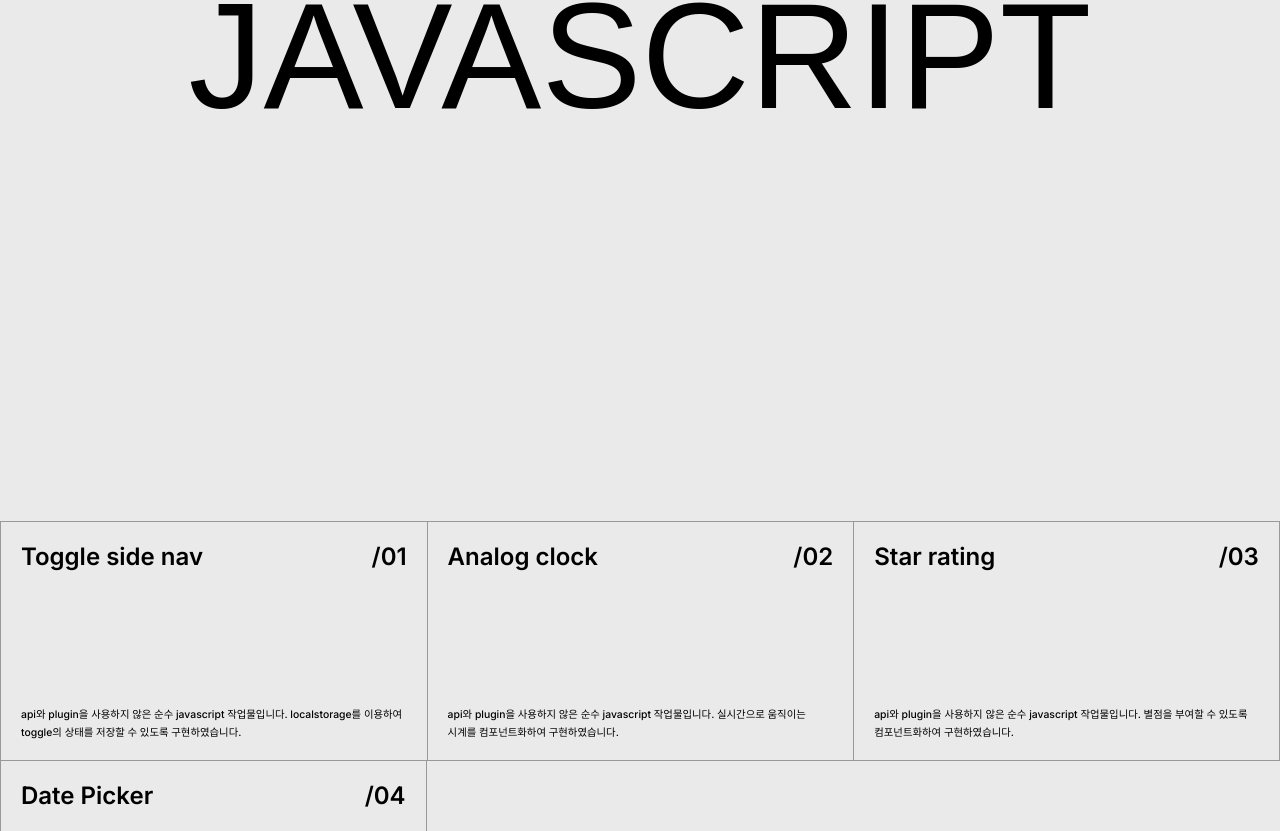
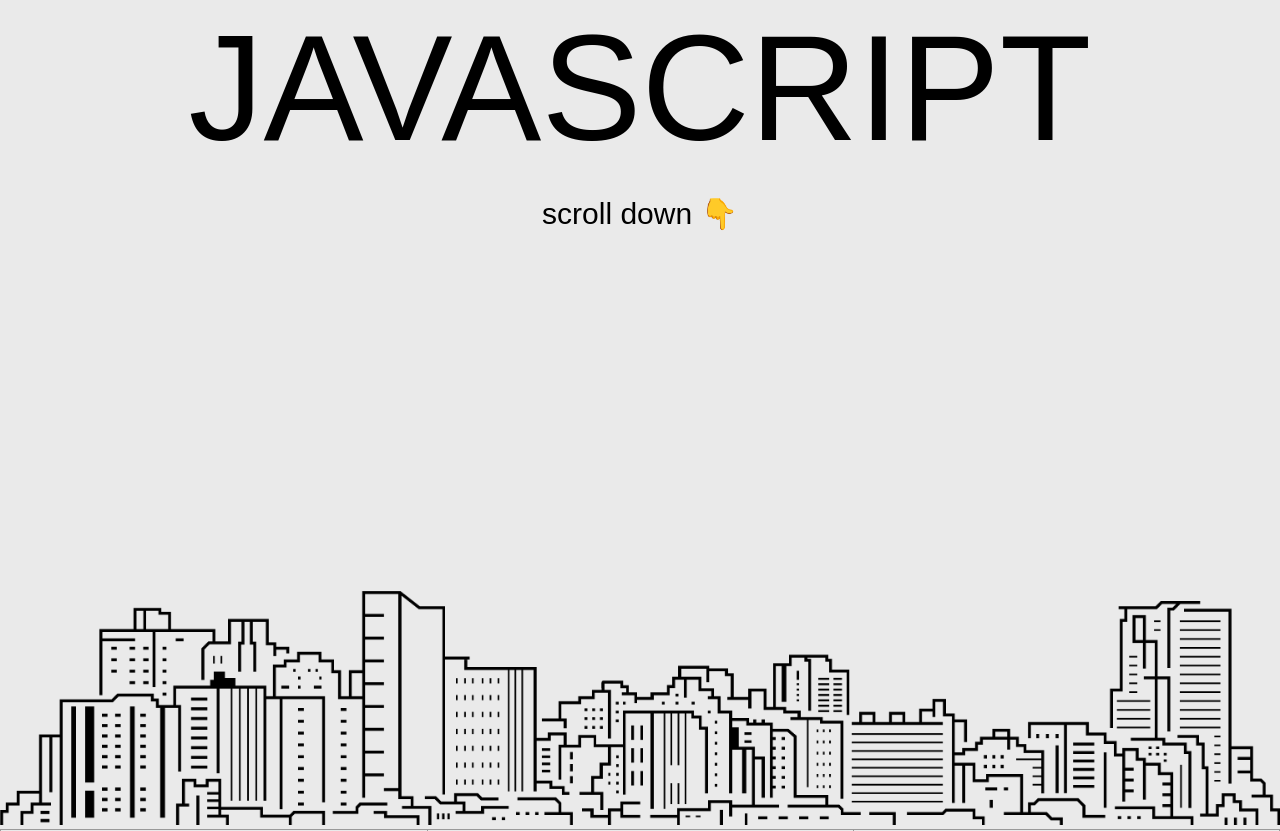
Before and after one commit to pie-suhee/suhee, a React (Create React App) app: page /javascript in a window 1280 px wide. Shown: the part 309-1140 px from the top of the page. Built offline with nearby package versions, Linux system fonts and the light colour scheme; a web font is replaced by a local one.

Commit message:
20231020

```diff
--- a/src/components/Header.js
+++ b/src/components/Header.js
@@ -1,4 +1,4 @@
-import React, { useState } from 'react';
+import React, { useState, useEffect } from 'react';
 import { Link } from 'react-router-dom';
 
 const Header = () => {
@@ -8,6 +8,18 @@ const Header = () => {
         setMenuOpen(!menuOpen);
     };
 
+    useEffect(() => {
+        if (menuOpen) {
+            document.body.classList.add('main_page');
+        } else {
+            document.body.classList.remove('main_page');
+        }
+
+        return () => {
+            document.body.classList.remove('main_page');
+        };
+    }, [menuOpen]);
+
     const sideMenu = () => {
         setMenuOpen(false);
     }
@@ -15,7 +27,7 @@ const Header = () => {
     return (
         <>
             <header>
-                <div className="logo">
+                <div className="logoBtn">
                     <Link to="/" className="Thesignature" onClick={sideMenu}>
                         suhee
                     </Link>
@@ -26,7 +38,7 @@ const Header = () => {
                     <div className="menu-line menu-line-2"></div>
                 </div>
 
-                <div className="contact">
+                <div className="contactBtn">
                     <Link to="/contact" className="Thesignature" onClick={sideMenu}>
                         contact
                     </Link>
--- a/src/components/List.js
+++ b/src/components/List.js
@@ -1,4 +1,5 @@
 import React, { useState, useEffect } from 'react';
+import { useLocation } from 'react-router-dom';
 import '../scss/list.scss';
 
 const projectURL = '/project.json';
@@ -19,12 +20,26 @@ const List = ({ category }) => {
             });
     }, [category]);
 
+    const location = useLocation();
+
+    useEffect(() => {
+        window.scrollTo(0, 0);
+    }, [location]);
+
     return (
         <section className="list">
             <div className="category">
-                <span>{category}</span>
+                <div className="subTitle">
+                    <span className="text">{category}</span>
+                    <span className="scroll">
+                        scroll down 👇
+                    </span>
+                </div>
             </div>
             <div className="list_con">
+                <div className="cityBg">
+                    <img src="/cityBg.png" alt="도시 이미지"/>
+                </div>
                 <ul>
                     {projects.map((project, index) => {
                         const formattedIndex = (index + 1).toString().padStart(2, '0');
--- a/src/scss/all.scss
+++ b/src/scss/all.scss
@@ -81,6 +81,12 @@ body {
   font-family: 'Druk Trial', sans-serif;
   -webkit-font-smoothing: antialiased;
   -moz-osx-font-smoothing: grayscale;
+  -ms-overflow-style: none;
+  scrollbar-width: none;
+
+  &::-webkit-scrollbar {
+    display: none;
+  }
 
   .Thesignature {
     font-family: 'Thesignature Regular';
--- a/src/scss/common.scss
+++ b/src/scss/common.scss
@@ -8,9 +8,10 @@ header {
     background-color: #eaeaea;
     border-bottom: 1px solid #999999;
     box-sizing: border-box;
-    position: fixed;
+    position: sticky;
+    top: 0;
     z-index: 20000;
-    .logo,.contact {
+    .logoBtn,.contactBtn {
         a {
             display: block;
             margin-top: 15px;
@@ -18,7 +19,7 @@ header {
         }
     }
 
-    .contact {
+    .contactBtn {
         padding-right: 27px;
     }
 
--- /dev/null
+++ b/src/scss/contact.scss
@@ -0,0 +1,16 @@
+.contact {
+    max-width: 1400px;
+    margin: 0 auto;
+    .subTitle {
+        display: flex;
+        flex-direction: column;
+        justify-content: center;
+        align-items: center;
+        width: 100%;
+        height: calc(100vh - 70px);
+        span {
+            font-size: 150px;
+            line-height: 0.9;
+        }
+    }
+}
--- a/src/scss/list.scss
+++ b/src/scss/list.scss
@@ -7,15 +7,31 @@
         align-items: center;
         width: 100%;
         height: calc(100vh - 70px);
-        span {
-            font-size: 150px;
-            line-height: 0.9;
+        .subTitle {
+            display: flex;
+            flex-direction: column;
+            justify-content: center;
+            align-items: center;
             position: sticky;
             top: 170px;
+            .text {
+                font-size: 150px;
+                line-height: 0.9;
+            }
+            .scroll{
+                padding-top: 40px;
+                font-size: 30px;
+            }
         }
     }
     .list_con {
         padding: 100px 0;
+        .cityBg {
+            width: 100%;
+            img {
+                width: 100%;
+            }
+        }
         ul {
             display: flex;
             flex-wrap: wrap;
--- a/src/views/Contact.js
+++ b/src/views/Contact.js
@@ -1,9 +1,13 @@
+import '../scss/contact.scss';
+
 const Contact = () => {
     return (
         <section className="contact">
-            <span>
-                Contact
-            </span>
+            <div className="subTitle">
+                <span>
+                    CONTACT
+                </span>
+            </div>
         </section>
     );
 };
```
Also changed, not shown: public/cityBg.png (added).
